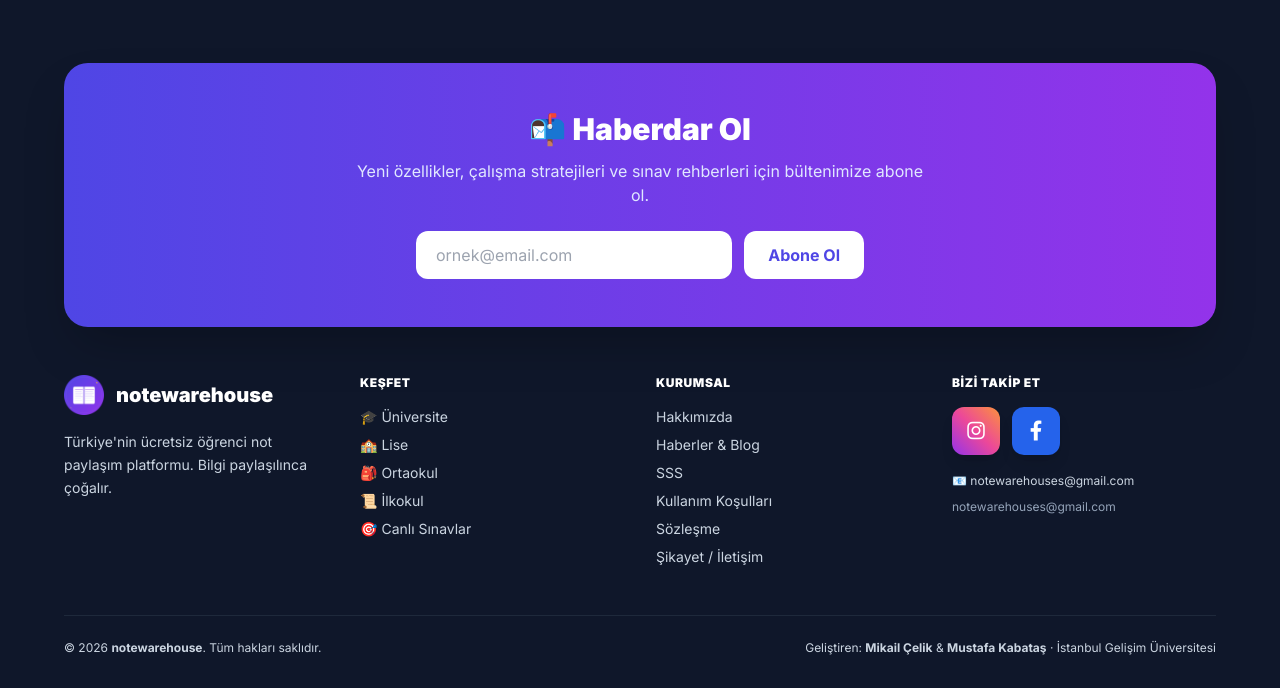
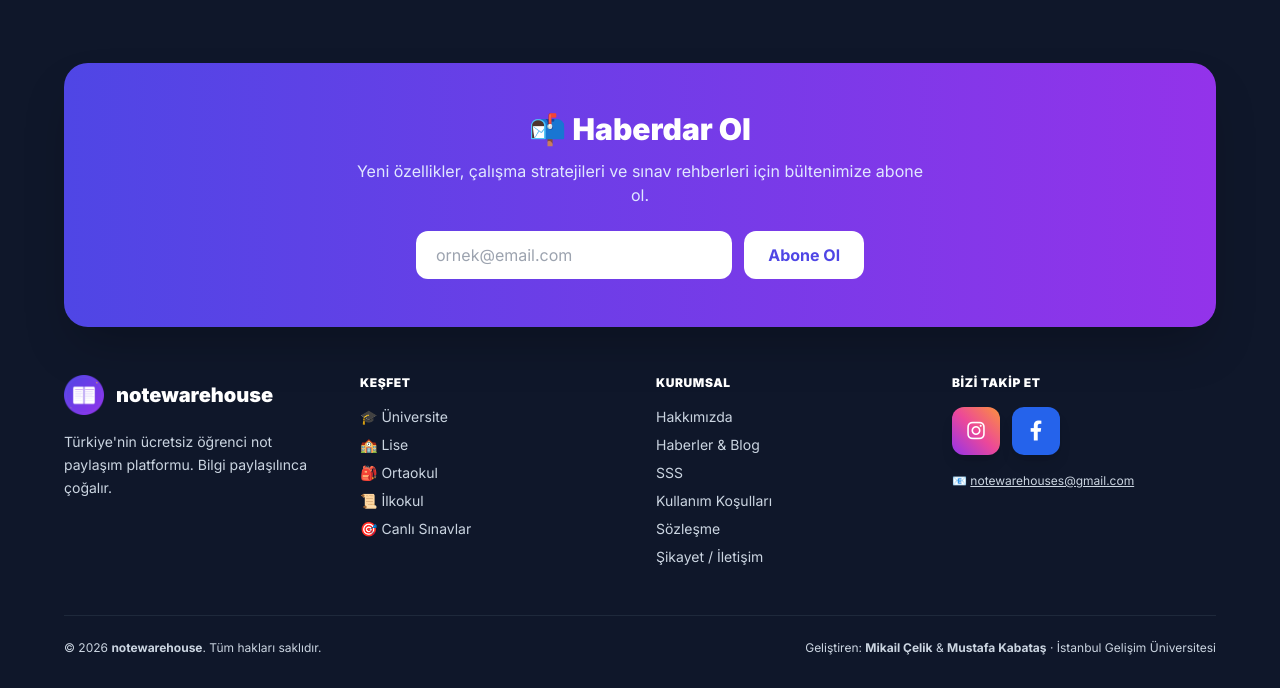
Before and after one commit to mikail4734/noteshare, a PHP site: page /summarize/admin_panel.php in a window 1280 px wide. Shown: the part 1034-1722 px from the top of the page. Run offline with PHP 8.4, Linux system fonts and the light colour scheme; a user stored in the database is signed in; data comes from the database, SQL or seed files in the repository; data that the repository does not hold is empty; some libraries are stand-ins or nearby versions.

Commit message:
Footer email mailto link duzeltildi
- notewarehouses@gmail.com artik mailto: olarak ustune basinca
  mail uygulamasi aciliyor
- Alttaki gereksiz gri tekrar email metni kaldirildi

Co-Authored-By: Claude Opus 4.7 <noreply@anthropic.com>

```diff
--- a/footer_partial.php
+++ b/footer_partial.php
@@ -67,10 +67,7 @@
                     </a>
                 </div>
                 <p class="text-xs leading-relaxed">
-                    📧 <a href="notewarehouses@gmail.com" class="hover:text-white">notewarehouses@gmail.com</a>
-                </p>
-                <p class="text-xs mt-2 text-slate-400">
-                    notewarehouses@gmail.com
+                    📧 <a href="mailto:notewarehouses@gmail.com?subject=notewarehouse%20Hakk%C4%B1nda" class="hover:text-white underline">notewarehouses@gmail.com</a>
                 </p>
             </div>
 
```
